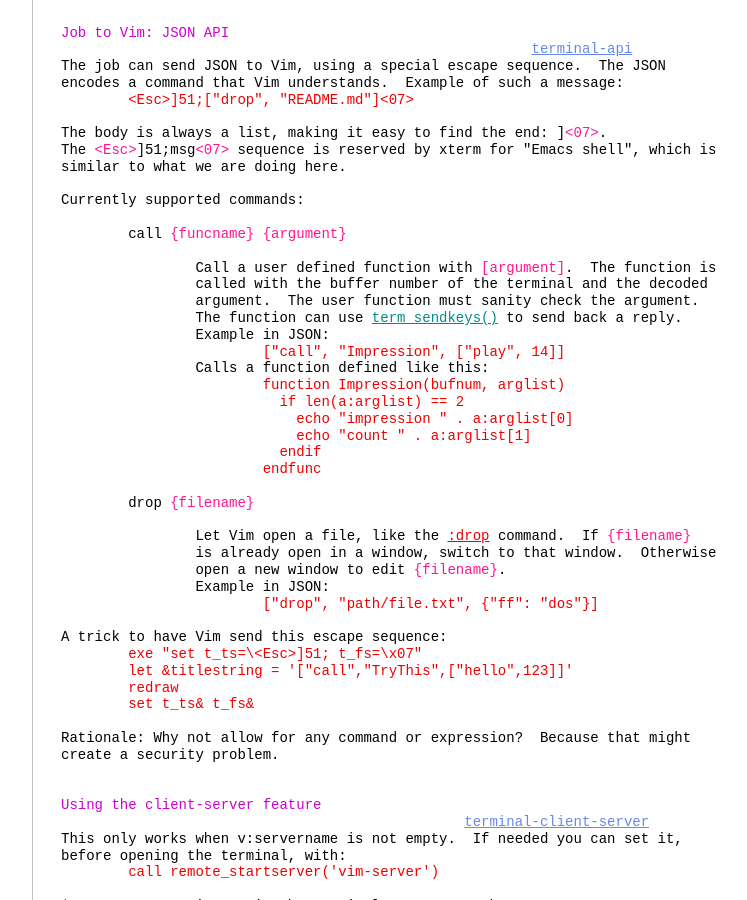
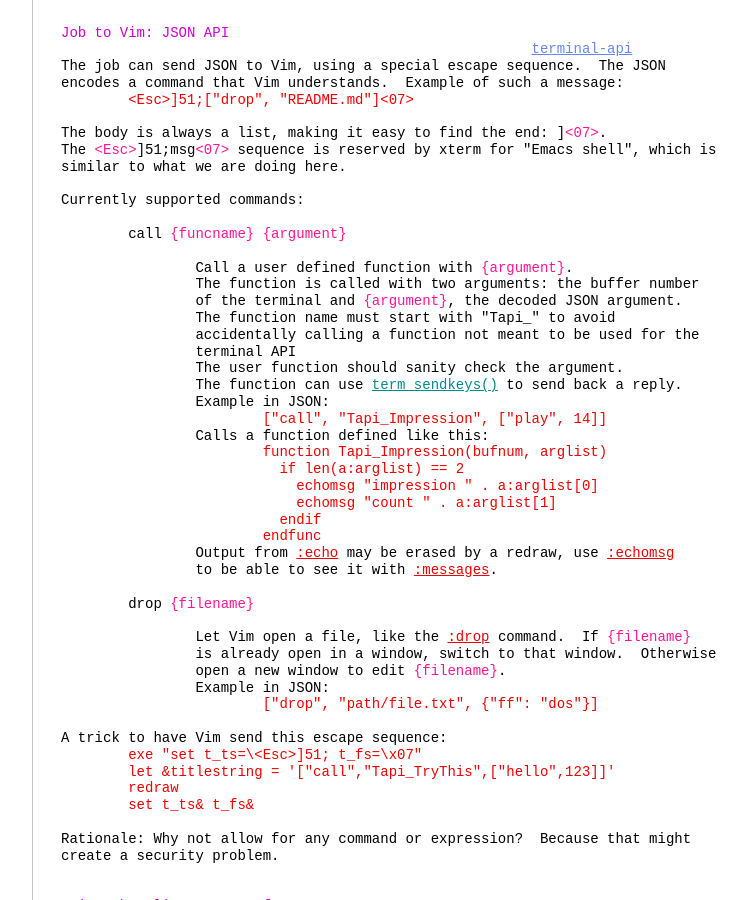
Before and after one commit to vim-jp/vimdoc-en, a Jekyll site: the page built from terminal.html, in a window 1280 px wide and 900 px high, scrolled down 7082 px. Shown: the whole window, without its empty margins (340-1087 px from the left). Built offline with Jekyll 4.4.1, drawn with Linux system fonts in a browser that asks for light colours; nearby versions of some CDN libraries; comment, search, counter and statistics services are not loaded.

Commit message:
Generated by Travis JOB 425.1
https://travis-ci.org/vim-jp/vimdoc-en/builds/359011974

```diff
--- a/terminal.html
+++ b/terminal.html
@@ -428,19 +428,25 @@ Currently supported commands:<br>
 <br>
 &nbsp;&nbsp;&nbsp;&nbsp;&nbsp;&nbsp;&nbsp;&nbsp;call&nbsp;<span class="Special">{funcname}</span>&nbsp;<span class="Special">{argument}</span><br>
 <br>
-&nbsp;&nbsp;&nbsp;&nbsp;&nbsp;&nbsp;&nbsp;&nbsp;&nbsp;&nbsp;&nbsp;&nbsp;&nbsp;&nbsp;&nbsp;&nbsp;Call a user defined function with&nbsp;<span class="Special">[argument]</span>.&nbsp;&nbsp;The function is<br>
-&nbsp;&nbsp;&nbsp;&nbsp;&nbsp;&nbsp;&nbsp;&nbsp;&nbsp;&nbsp;&nbsp;&nbsp;&nbsp;&nbsp;&nbsp;&nbsp;called with the buffer number of the terminal and the decoded<br>
-&nbsp;&nbsp;&nbsp;&nbsp;&nbsp;&nbsp;&nbsp;&nbsp;&nbsp;&nbsp;&nbsp;&nbsp;&nbsp;&nbsp;&nbsp;&nbsp;argument.&nbsp;&nbsp;The user function must sanity check the argument.<br>
+&nbsp;&nbsp;&nbsp;&nbsp;&nbsp;&nbsp;&nbsp;&nbsp;&nbsp;&nbsp;&nbsp;&nbsp;&nbsp;&nbsp;&nbsp;&nbsp;Call a user defined function with&nbsp;<span class="Special">{argument}</span>.<br>
+&nbsp;&nbsp;&nbsp;&nbsp;&nbsp;&nbsp;&nbsp;&nbsp;&nbsp;&nbsp;&nbsp;&nbsp;&nbsp;&nbsp;&nbsp;&nbsp;The function is called with two arguments: the buffer number<br>
+&nbsp;&nbsp;&nbsp;&nbsp;&nbsp;&nbsp;&nbsp;&nbsp;&nbsp;&nbsp;&nbsp;&nbsp;&nbsp;&nbsp;&nbsp;&nbsp;of the terminal and&nbsp;<span class="Special">{argument}</span>, the decoded JSON argument.&nbsp;<br>
+&nbsp;&nbsp;&nbsp;&nbsp;&nbsp;&nbsp;&nbsp;&nbsp;&nbsp;&nbsp;&nbsp;&nbsp;&nbsp;&nbsp;&nbsp;&nbsp;The function name must start with &quot;Tapi_&quot; to avoid<br>
+&nbsp;&nbsp;&nbsp;&nbsp;&nbsp;&nbsp;&nbsp;&nbsp;&nbsp;&nbsp;&nbsp;&nbsp;&nbsp;&nbsp;&nbsp;&nbsp;accidentally calling a function not meant to be used for the<br>
+&nbsp;&nbsp;&nbsp;&nbsp;&nbsp;&nbsp;&nbsp;&nbsp;&nbsp;&nbsp;&nbsp;&nbsp;&nbsp;&nbsp;&nbsp;&nbsp;terminal API<br>
+&nbsp;&nbsp;&nbsp;&nbsp;&nbsp;&nbsp;&nbsp;&nbsp;&nbsp;&nbsp;&nbsp;&nbsp;&nbsp;&nbsp;&nbsp;&nbsp;The user function should sanity check the argument.<br>
 &nbsp;&nbsp;&nbsp;&nbsp;&nbsp;&nbsp;&nbsp;&nbsp;&nbsp;&nbsp;&nbsp;&nbsp;&nbsp;&nbsp;&nbsp;&nbsp;The function can use&nbsp;<a class="Identifier" href="eval.html#term_sendkeys()">term_sendkeys()</a>&nbsp;to send back a reply.<br>
 &nbsp;&nbsp;&nbsp;&nbsp;&nbsp;&nbsp;&nbsp;&nbsp;&nbsp;&nbsp;&nbsp;&nbsp;&nbsp;&nbsp;&nbsp;&nbsp;Example in JSON:<br>
-<div class="helpExample">&nbsp;&nbsp;&nbsp;&nbsp;&nbsp;&nbsp;&nbsp;&nbsp;&nbsp;&nbsp;&nbsp;&nbsp;&nbsp;&nbsp;&nbsp;&nbsp;&nbsp;&nbsp;&nbsp;&nbsp;&nbsp;&nbsp;&nbsp;&nbsp;[&quot;call&quot;, &quot;Impression&quot;, [&quot;play&quot;, 14]]</div>
+<div class="helpExample">&nbsp;&nbsp;&nbsp;&nbsp;&nbsp;&nbsp;&nbsp;&nbsp;&nbsp;&nbsp;&nbsp;&nbsp;&nbsp;&nbsp;&nbsp;&nbsp;&nbsp;&nbsp;&nbsp;&nbsp;&nbsp;&nbsp;&nbsp;&nbsp;[&quot;call&quot;, &quot;Tapi_Impression&quot;, [&quot;play&quot;, 14]]</div>
 &nbsp;&nbsp;&nbsp;&nbsp;&nbsp;&nbsp;&nbsp;&nbsp;&nbsp;&nbsp;&nbsp;&nbsp;&nbsp;&nbsp;&nbsp; Calls a function defined like this:<br>
-<div class="helpExample">&nbsp;&nbsp;&nbsp;&nbsp;&nbsp;&nbsp;&nbsp;&nbsp;&nbsp;&nbsp;&nbsp;&nbsp;&nbsp;&nbsp;&nbsp;&nbsp;&nbsp;&nbsp;&nbsp;&nbsp;&nbsp;&nbsp;&nbsp;&nbsp;function Impression(bufnum, arglist)<br>
+<div class="helpExample">&nbsp;&nbsp;&nbsp;&nbsp;&nbsp;&nbsp;&nbsp;&nbsp;&nbsp;&nbsp;&nbsp;&nbsp;&nbsp;&nbsp;&nbsp;&nbsp;&nbsp;&nbsp;&nbsp;&nbsp;&nbsp;&nbsp;&nbsp;&nbsp;function Tapi_Impression(bufnum, arglist)<br>
 &nbsp;&nbsp;&nbsp;&nbsp;&nbsp;&nbsp;&nbsp;&nbsp;&nbsp;&nbsp;&nbsp;&nbsp;&nbsp;&nbsp;&nbsp;&nbsp;&nbsp;&nbsp;&nbsp;&nbsp;&nbsp;&nbsp;&nbsp;&nbsp;&nbsp;&nbsp;if len(a:arglist) == 2<br>
-&nbsp;&nbsp;&nbsp;&nbsp;&nbsp;&nbsp;&nbsp;&nbsp;&nbsp;&nbsp;&nbsp;&nbsp;&nbsp;&nbsp;&nbsp;&nbsp;&nbsp;&nbsp;&nbsp;&nbsp;&nbsp;&nbsp;&nbsp;&nbsp;&nbsp;&nbsp;&nbsp;&nbsp;echo &quot;impression &quot; . a:arglist[0]<br>
-&nbsp;&nbsp;&nbsp;&nbsp;&nbsp;&nbsp;&nbsp;&nbsp;&nbsp;&nbsp;&nbsp;&nbsp;&nbsp;&nbsp;&nbsp;&nbsp;&nbsp;&nbsp;&nbsp;&nbsp;&nbsp;&nbsp;&nbsp;&nbsp;&nbsp;&nbsp;&nbsp;&nbsp;echo &quot;count &quot; . a:arglist[1]<br>
+&nbsp;&nbsp;&nbsp;&nbsp;&nbsp;&nbsp;&nbsp;&nbsp;&nbsp;&nbsp;&nbsp;&nbsp;&nbsp;&nbsp;&nbsp;&nbsp;&nbsp;&nbsp;&nbsp;&nbsp;&nbsp;&nbsp;&nbsp;&nbsp;&nbsp;&nbsp;&nbsp;&nbsp;echomsg &quot;impression &quot; . a:arglist[0]<br>
+&nbsp;&nbsp;&nbsp;&nbsp;&nbsp;&nbsp;&nbsp;&nbsp;&nbsp;&nbsp;&nbsp;&nbsp;&nbsp;&nbsp;&nbsp;&nbsp;&nbsp;&nbsp;&nbsp;&nbsp;&nbsp;&nbsp;&nbsp;&nbsp;&nbsp;&nbsp;&nbsp;&nbsp;echomsg &quot;count &quot; . a:arglist[1]<br>
 &nbsp;&nbsp;&nbsp;&nbsp;&nbsp;&nbsp;&nbsp;&nbsp;&nbsp;&nbsp;&nbsp;&nbsp;&nbsp;&nbsp;&nbsp;&nbsp;&nbsp;&nbsp;&nbsp;&nbsp;&nbsp;&nbsp;&nbsp;&nbsp;&nbsp;&nbsp;endif<br>
 &nbsp;&nbsp;&nbsp;&nbsp;&nbsp;&nbsp;&nbsp;&nbsp;&nbsp;&nbsp;&nbsp;&nbsp;&nbsp;&nbsp;&nbsp;&nbsp;&nbsp;&nbsp;&nbsp;&nbsp;&nbsp;&nbsp;&nbsp;&nbsp;endfunc</div>
+&nbsp;&nbsp;&nbsp;&nbsp;&nbsp;&nbsp;&nbsp;&nbsp;&nbsp;&nbsp;&nbsp;&nbsp;&nbsp;&nbsp;&nbsp; Output from&nbsp;<a class="Comment" href="eval.html#:echo">:echo</a>&nbsp;may be erased by a redraw, use&nbsp;<a class="Comment" href="eval.html#:echomsg">:echomsg</a><br>
+&nbsp;&nbsp;&nbsp;&nbsp;&nbsp;&nbsp;&nbsp;&nbsp;&nbsp;&nbsp;&nbsp;&nbsp;&nbsp;&nbsp;&nbsp;&nbsp;to be able to see it with&nbsp;<a class="Comment" href="message.html#:messages">:messages</a>.<br>
 <br>
 &nbsp;&nbsp;&nbsp;&nbsp;&nbsp;&nbsp;&nbsp;&nbsp;drop&nbsp;<span class="Special">{filename}</span><br>
 <br>
@@ -452,7 +458,7 @@ Currently supported commands:<br>
 <br>
 A trick to have Vim send this escape sequence:<br>
 <div class="helpExample">&nbsp;&nbsp;&nbsp;&nbsp;&nbsp;&nbsp;&nbsp;&nbsp;exe &quot;set t_ts=\&lt;Esc&gt;]51; t_fs=\x07&quot;<br>
-&nbsp;&nbsp;&nbsp;&nbsp;&nbsp;&nbsp;&nbsp;&nbsp;let &amp;titlestring = '[&quot;call&quot;,&quot;TryThis&quot;,[&quot;hello&quot;,123]]'<br>
+&nbsp;&nbsp;&nbsp;&nbsp;&nbsp;&nbsp;&nbsp;&nbsp;let &amp;titlestring = '[&quot;call&quot;,&quot;Tapi_TryThis&quot;,[&quot;hello&quot;,123]]'<br>
 &nbsp;&nbsp;&nbsp;&nbsp;&nbsp;&nbsp;&nbsp;&nbsp;redraw<br>
 &nbsp;&nbsp;&nbsp;&nbsp;&nbsp;&nbsp;&nbsp;&nbsp;set t_ts&amp; t_fs&amp;</div>
 <br>
```
